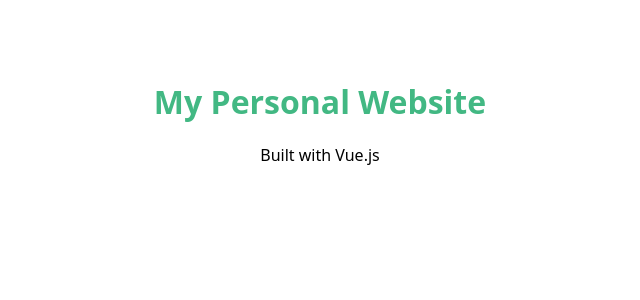
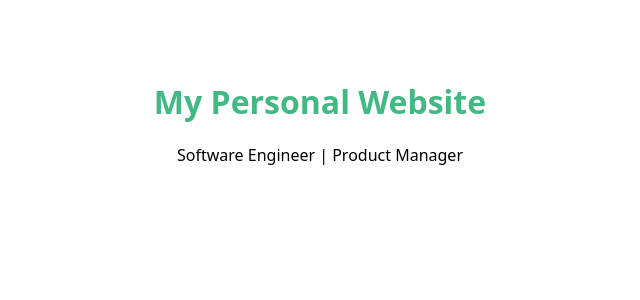
Before and after one commit to irfanmim/personal-website-fe, a Vue app: page / in a window 1280 px wide. Shown: the top 300 px of the page, without its empty margins (320-960 px from the left). Built offline with nearby package versions, Linux system fonts and the light colour scheme.

Commit message:
update the App.vue

```diff
--- a/src/App.vue
+++ b/src/App.vue
@@ -1,7 +1,7 @@
 <template>
   <main>
     <h1>My Personal Website</h1>
-    <p>Built with Vue.js</p>
+    <p>Software Engineer | Product Manager</p>
   </main>
 </template>
 
```
